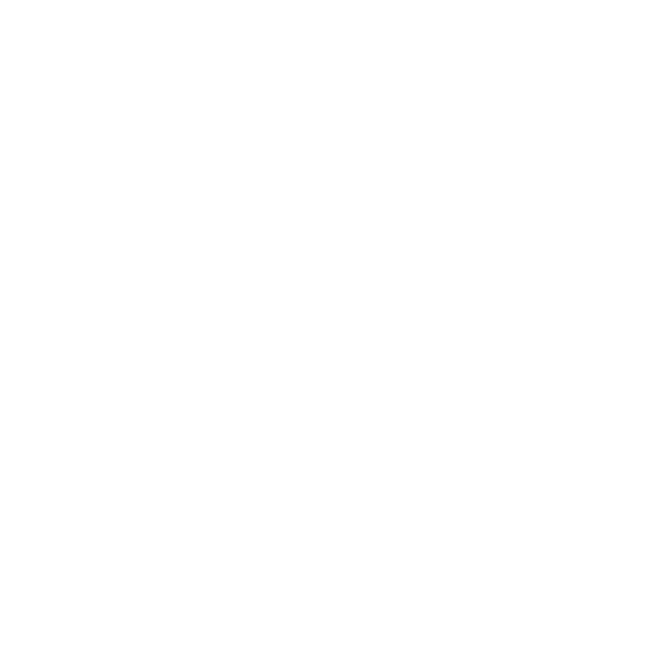
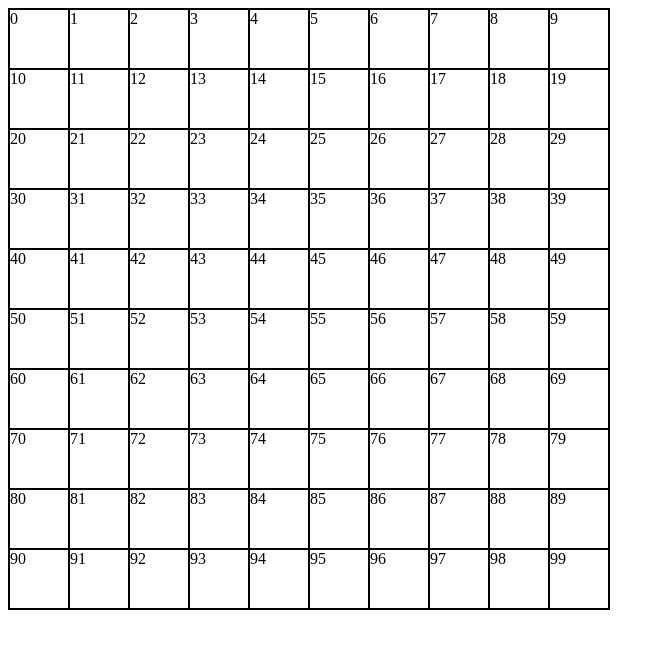
Before and after one commit to CodingSea/whack-a-duck, a plain HTML site: page index.html in a window 1280 px wide. Shown: the whole page, without its empty margins (0-665 px from the left). Drawn offline with Linux system fonts and the light colour scheme.

Commit message:
created a grid

```diff
--- a/index.html
+++ b/index.html
@@ -8,6 +8,8 @@
     <script src="scripts/app.js"></script>
 </head>
 <body>
+    <div class="grid">
 
+    </div>
 </body>
 </html>
--- a/scripts/app.js
+++ b/scripts/app.js
@@ -1,6 +1,19 @@
 function init()
 {
+    // all coe goes here
+    const gridElem = document.querySelector('.grid');
 
+    function createGrid()
+    {
+        for(let i = 0; i < 100; i++)
+        {
+            const cell = document.createElement("div");
+            cell.textContent = i;
+            gridElem.appendChild(cell);
+        }
+    }
+
+    createGrid();
 }
 
 
--- a/style/main.css
+++ b/style/main.css
@@ -0,0 +1,16 @@
+.grid
+{
+    width: 600px;
+    height: 600px;
+    display: flex;
+    flex-wrap: wrap;
+    border: 1px solid black;
+}
+
+.grid div
+{
+    border: 1px solid black;
+
+    width: 58px;
+    height: 58px;
+}
```
